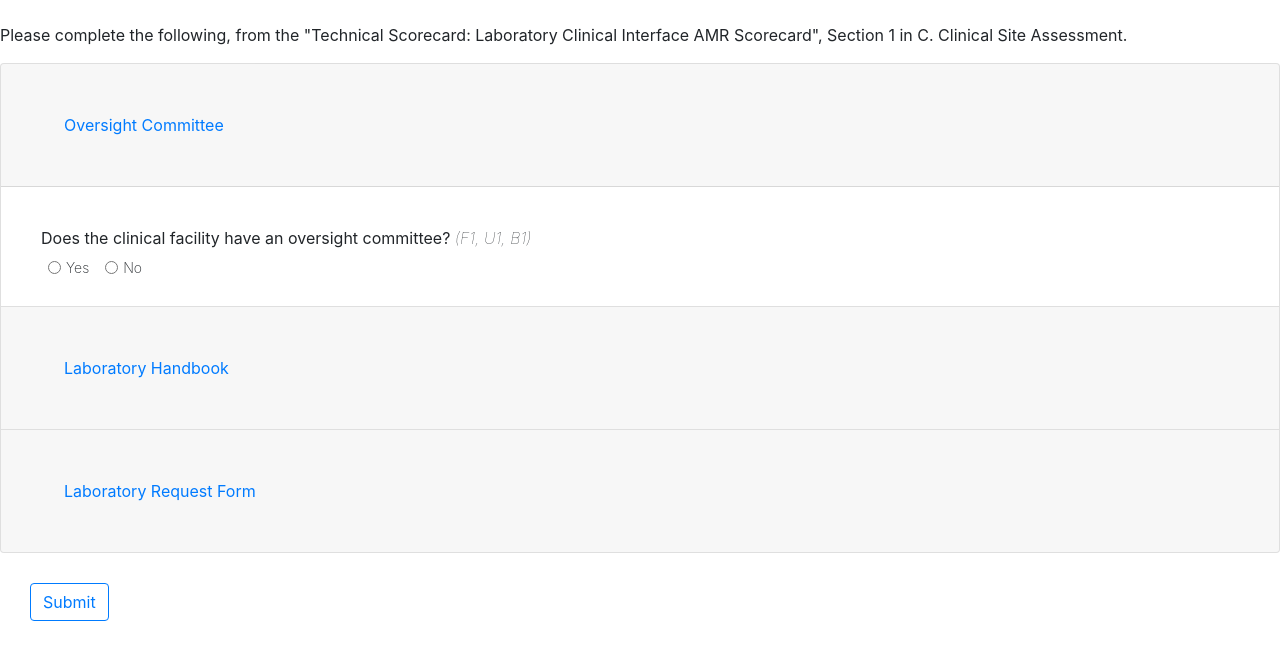
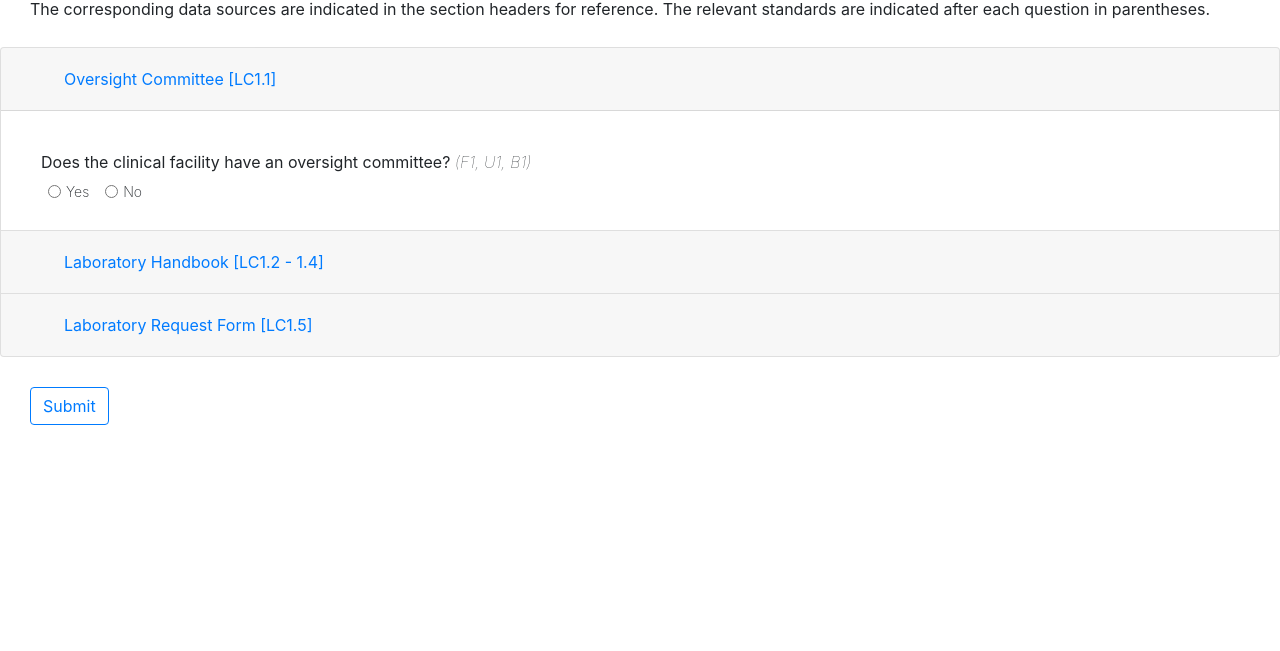
Before and after one commit to hoshmn/AMR, a plain HTML site: page index.html in a window 1280 px wide. Shown: the part 199-850 px from the top of the page. After the commit the page ends 800 px from the top, so only its background shows below. Drawn offline with nearby package versions, Linux system fonts and the light colour scheme.

Commit message:
update instructions, LC data sources in headers

```diff
--- a/index.html
+++ b/index.html
@@ -14,7 +14,10 @@
     <h1>AMR Continuous Quality Improvement Assessment</h1>
     <h2>Facility-Level Assessment</h2>
 
-    <p class="instructions">Please complete the following, from the "Technical Scorecard: Laboratory Clinical Interface AMR Scorecard", Section 1 in C. Clinical Site Assessment.</p>
+    <p class="instructions">
+      <span>Please complete the following, from the "Technical Scorecard: Laboratory Clinical Interface AMR Scorecard", Section 1 in C. Clinical Site Assessment.</span>
+      <span>The corresponding data sources are indicated in the section headers for reference. The relevant standards are indicated after each question in parentheses.</span>
+    </p>
 
     <form class="accordion" id="accordionExample">
 
@@ -22,7 +25,7 @@
         <div class="card-header" id="headingOne">
           <h2 class="mb-0">
             <button class="btn btn-link btn-block text-left" type="button" data-toggle="collapse" data-target="#collapseOne" aria-expanded="true" aria-controls="collapseOne">
-              Oversight Committee
+              Oversight Committee [LC1.1]
             </button>
           </h2>
         </div>
@@ -82,7 +85,7 @@
         <div class="card-header" id="headingTwo">
           <h2 class="mb-0">
             <button class="btn btn-link btn-block text-left collapsed" type="button" data-toggle="collapse" data-target="#collapseTwo" aria-expanded="false" aria-controls="collapseTwo">
-              Laboratory Handbook
+              Laboratory Handbook [LC1.2 - 1.4]
             </button>
           </h2>
         </div>
@@ -382,7 +385,7 @@
         <div class="card-header" id="headingThree">
           <h2 class="mb-0">
             <button class="btn btn-link btn-block text-left collapsed" type="button" data-toggle="collapse" data-target="#collapseThree" aria-expanded="false" aria-controls="collapseThree">
-              Laboratory Request Form
+              Laboratory Request Form [LC1.5]
             </button>
           </h2>
         </div>
@@ -433,9 +436,16 @@
     </form>
 
     <style>
-      h1, h2 {
+      h1 {
         padding: 30px;
         text-align: center;
+      }
+      h2, .instructions {
+        padding: 0 30px;
+      }
+      .instructions span {
+        padding-bottom: 10px;
+        display: block;
       }
 
       .conditional {
```
